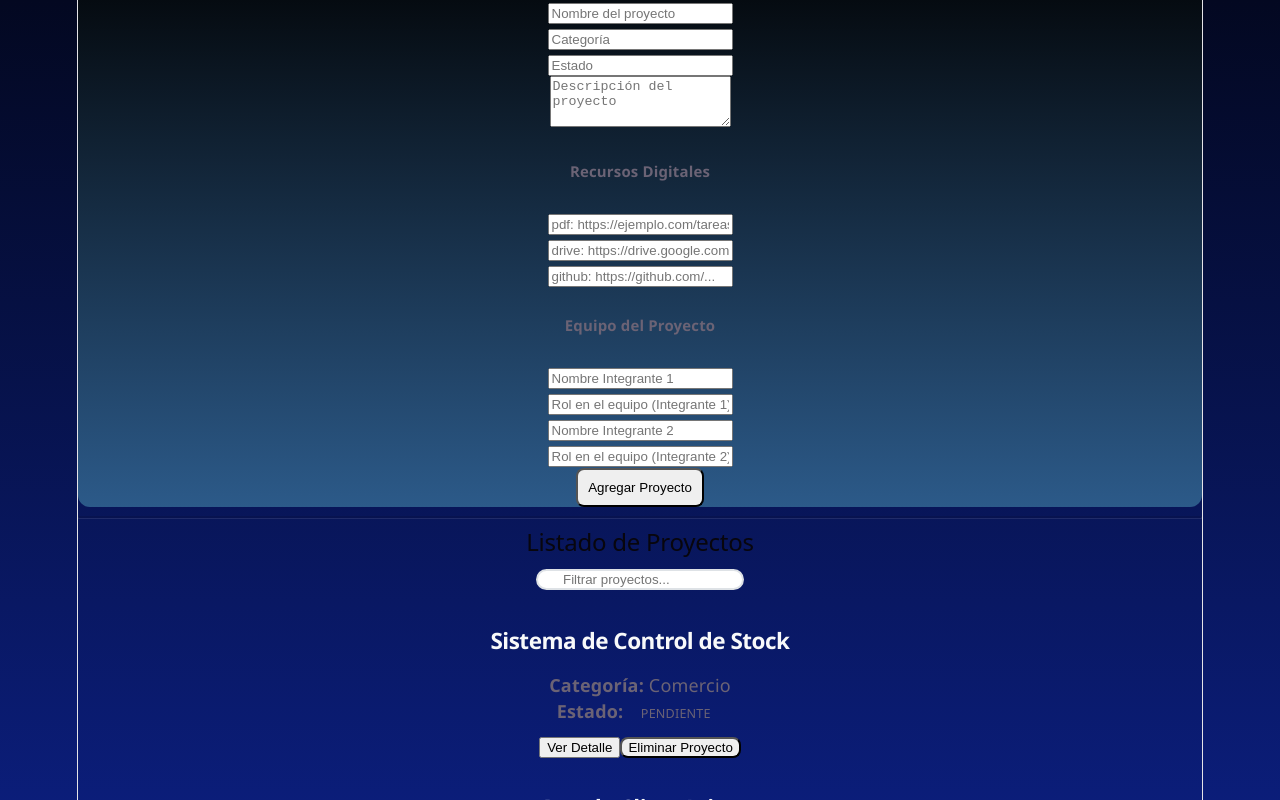
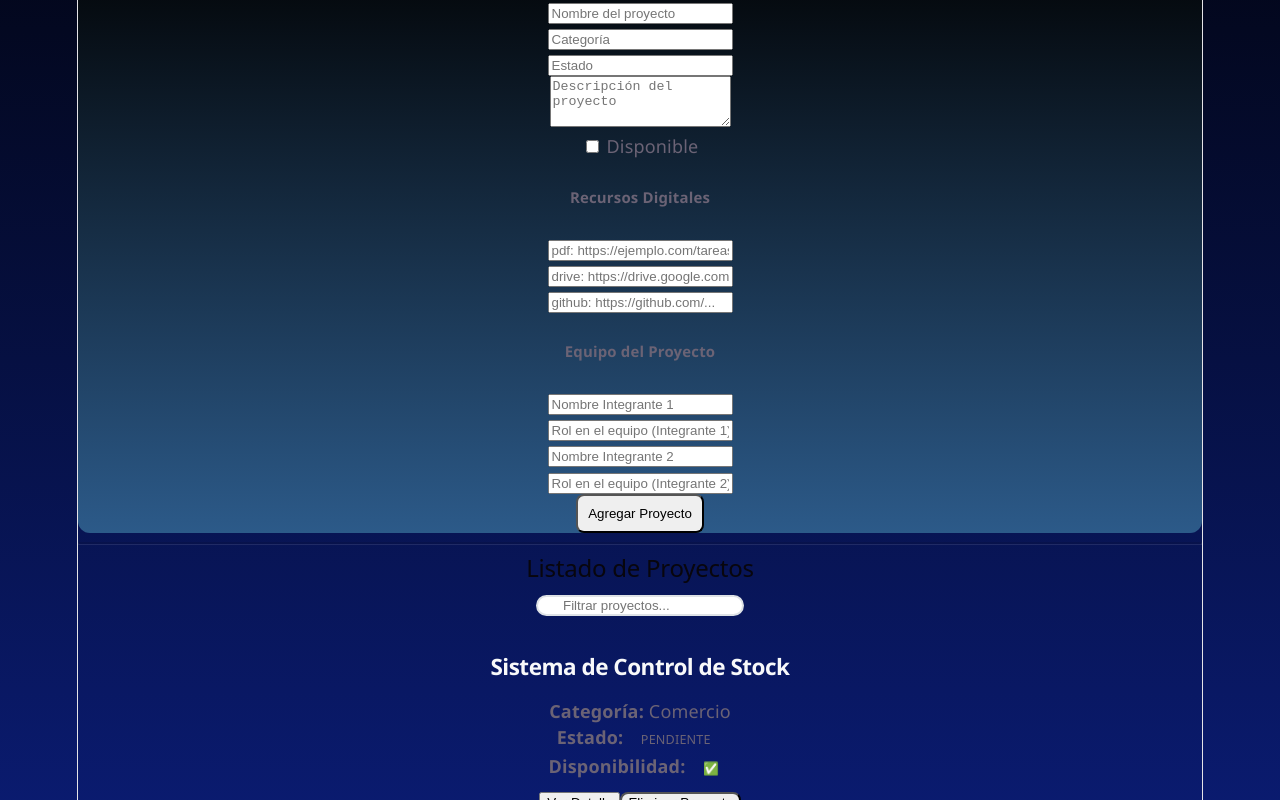
Before and after one commit to MartinAmante/pv_tp3_Grupo9, a React (Vite) app: page / in a window 1280 px wide. Shown: the part 300-1100 px from the top of the page. Built offline with nearby package versions, Linux system fonts and the light colour scheme.

Commit message:
Cambios en la eliminacion de proyectos en proyectosService.js. - Martin Amante

```diff
--- a/src/App.jsx
+++ b/src/App.jsx
@@ -1,5 +1,5 @@
 import { useState, useEffect, useRef } from 'react';
-import { obtenerProyectos } from './services/proyectoService';
+import { obtenerProyectos, obtenerProyectoPorDisponible } from './services/proyectoService';
 import Nav from './components/Nav';
 import Header from './components/Header';
 import FormularioProyecto from './components/FormularioProyecto';
@@ -11,7 +11,7 @@ import RegistroActividad from './components/RegistroActividad';
 
 
 function App() {
-  const [proyectos, setProyectos] = useState(obtenerProyectos());
+  const [proyectos, setProyectos] = useState(obtenerProyectoPorDisponible());
   const [proyectoSeleccionado, setProyectoSeleccionado] = useState(null);
   const [ultimaActividad, setUltimaActividad] =useState("");
   const primeraCarga = useRef(true);
--- a/src/components/FormularioProyecto.jsx
+++ b/src/components/FormularioProyecto.jsx
@@ -18,7 +18,8 @@ const FormularioProyecto = ({ setProyectos,  setActividadReal }) => {
     const [nombre2, setNombre2] = useState('');
     const [rol2, setRol2] = useState('');
 
-     const[contador, setContador] = useState(0);
+    const[contador, setContador] = useState(0);
+    const [disponibilidad, setDisponibilidad] = useState(false);
 
     const handleSubmit = (e) => {
         e.preventDefault();
@@ -43,6 +44,7 @@ const FormularioProyecto = ({ setProyectos,  setActividadReal }) => {
             titulo,
             categoria,
             estado,
+            disponibilidad,
             descripcion: descripcion || 'Sin descripción disponible.',
             descripcion2: '',
             recursos: listaRecursos,
@@ -57,6 +59,7 @@ const FormularioProyecto = ({ setProyectos,  setActividadReal }) => {
         setTitulo('');
         setCategoria('');
         setEstado('');
+        setDisponibilidad(false);
         setDescripcion('');
         setRecursoPdf('');
         setRecursoGithub('');
@@ -95,6 +98,12 @@ const FormularioProyecto = ({ setProyectos,  setActividadReal }) => {
                 <div className="col-12">
                     <textarea className="form-control" placeholder="Descripción del proyecto" rows="3" value={descripcion} onChange={(e) => setDescripcion(e.target.value)} required></textarea>
                 </div>
+
+                <div className="col-12">
+                    <input className="form-check-input" type="checkbox" id="checkDisponibilidad" checked={disponibilidad} onChange={(e) => setDisponibilidad(e.target.checked)} />
+                    <label className="form-check-label" htmlFor="checkDisponibilidad"> Disponible</label>
+                </div>
+
 
                 {/* Sección Recursos Digitales */}
                 <div className="col-12 mt-4">
--- a/src/components/ListaProyectos.jsx
+++ b/src/components/ListaProyectos.jsx
@@ -1,4 +1,4 @@
-import { eliminarProyecto, obtenerProyectos, buscarProyecto } from '../services/proyectoService';
+import { eliminarProyecto, obtenerProyectos, buscarProyecto, obtenerProyectoPorDisponible  } from '../services/proyectoService';
 import ProyectoCard from './ProyectoCard';
 import { useState, useEffect } from 'react';
 
@@ -9,7 +9,7 @@ const ListaProyectos = ({ proyectosState, setProyectos, onVerDetalle,  setActivi
 
     const handleEliminar = (id) => {
         eliminarProyecto(id);
-        setProyectos(obtenerProyectos());
+        setProyectos(obtenerProyectoPorDisponible());
         setActividadReal(prev => prev + 1);
         setContador(prev => prev + 1);
     };
--- a/src/components/ProyectoCard.jsx
+++ b/src/components/ProyectoCard.jsx
@@ -2,7 +2,7 @@
 
 const ProyectoCard = ({ proyecto, eliminarProyecto, onVerDetalle }) => {
 
-    const { id, titulo, categoria, estado } = proyecto;
+    const { id, titulo, categoria, estado, disponibilidad } = proyecto;
     return (
         <div className="col-md-4 mb-3">
          <div className="card shadow-sm h-100 border-light">
@@ -11,7 +11,11 @@ const ProyectoCard = ({ proyecto, eliminarProyecto, onVerDetalle }) => {
                     <h5 className="card-title text-primary fw-bold">{titulo}</h5>
                     <p className="card-text">
                         <strong>Categoría:</strong> {categoria} <br />
-                        <strong>Estado:</strong> <span className="badge bg-info text-dark">{estado}</span>
+                        <strong>Estado:</strong> <span className="badge bg-info text-dark">{estado}</span> <br />
+                        <strong>Disponibilidad:</strong>{' '}
+                            <span className={`badge ${disponibilidad ? 'bg-success' : 'bg-secondary'}`}>
+                                {disponibilidad ? '✅ ' : '❌ '}
+                            </span>
                     </p>
                 </div>
                 <div className="mt-3">
--- a/src/services/proyectoService.js
+++ b/src/services/proyectoService.js
@@ -5,6 +5,7 @@ let proyectos = [
         descripcion2: "Permite controlar el stock y organizar la información comercial.",
         categoria: "Comercio",
         estado: "Pendiente",
+        disponibilidad: true,
         recursos: ["PDF", "Drive", "GitHub"],
         equipo: [
             { nombre: "Matias", rol: "Frontend" },
@@ -18,6 +19,7 @@ let proyectos = [
         descripcion2: "Incluye temperatura, humedad y pronóstico semanal.",
         categoria: "Tecnología",
         estado: "En Proceso",
+        disponibilidad: true,
         recursos: ["PDF", "Drive", "GitHub"],
         equipo: [
             { nombre: "Fernando", rol: "Diseño UI" },
@@ -31,6 +33,7 @@ let proyectos = [
         descripcion2: "Facilita la búsqueda y control de material educativo.",
         categoria: "Educación",
         estado: "Finalizado",
+        disponibilidad: true,
         recursos: ["PDF", "Drive", "GitHub"],
         equipo: [
             { nombre: "Matias", rol: "Frontend" },
@@ -44,6 +47,7 @@ let proyectos = [
         descripcion2: "Permite visualizar estadísticas y optimizar el uso de energía.",
         categoria: "Tecnología",
         estado: "Pendiente",
+        disponibilidad: true,
         recursos: ["PDF", "Drive", "GitHub"],
         equipo: [
             { nombre: "Martin", rol: "Backend" },
@@ -57,6 +61,7 @@ let proyectos = [
         descripcion2: "Brinda información sobre separación y reutilización de residuos.",
         categoria: "Ambiente",
         estado: "En Proceso",
+        disponibilidad: true,
         recursos: ["PDF", "Drive", "GitHub"],
         equipo: [
             { nombre: "Tomas", rol: "Frontend" },
@@ -64,6 +69,8 @@ let proyectos = [
         ]
     }
 ];
+
+
 
 export const obtenerProyectos = () => {
     return [...proyectos];
@@ -74,7 +81,17 @@ export const agregarProyecto = (nuevo) => {
 };
 
 export const eliminarProyecto = (id) => {
-    proyectos = proyectos.filter(p => p.id !== id);
+    const proyecto = proyectos.find(
+        proyecto => proyecto.id === id
+    );
+    if(proyecto) {
+        proyecto.disponibilidad = false;
+    }
+    //proyectos = proyectos.filter(p => p.id !== id);
+};
+
+export const obtenerProyectoPorDisponible = () => {
+    return obtenerProyectos().filter(proyecto => proyecto.disponibilidad === true);
 };
 
 export const buscarProyecto = (termino) => {
```
